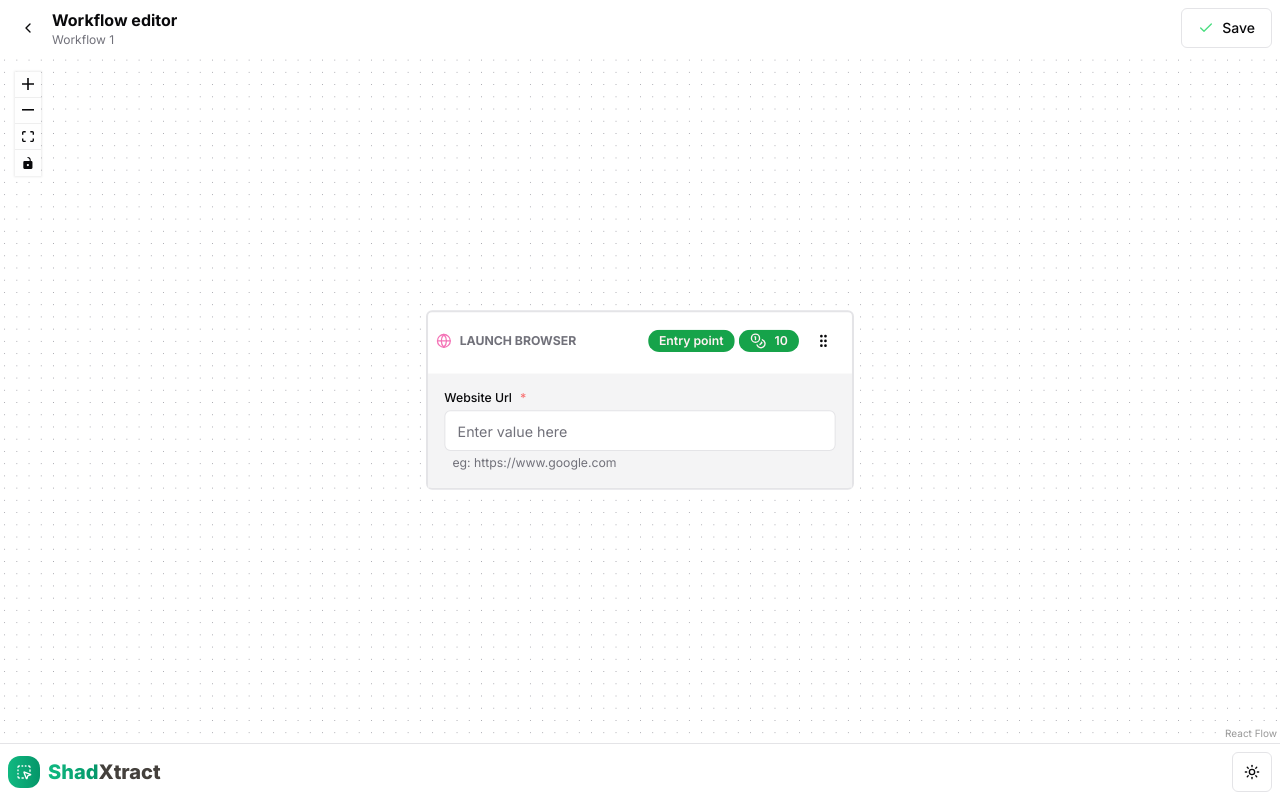
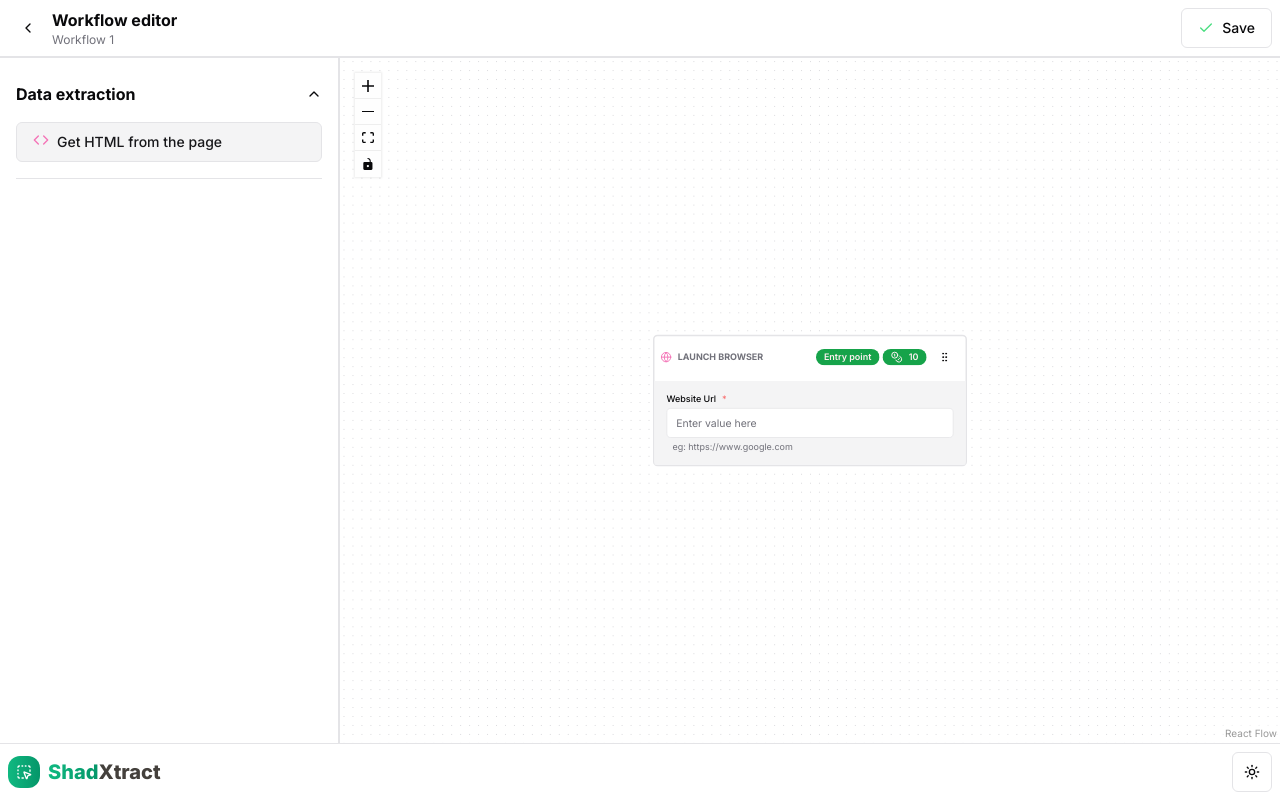
Before and after one commit to fernan-x/shadxtract, a Next.js app: page /workflow/editor/1 in a window 1280 px wide. Built offline with nearby package versions, Linux system fonts and the light colour scheme.

Commit message:
feat: add task menu to drag/drop tasks

```diff
--- a/app/workflow/_components/Editor.tsx
+++ b/app/workflow/_components/Editor.tsx
@@ -6,6 +6,7 @@ import { ReactFlowProvider } from '@xyflow/react'
 import FlowEditor from './FlowEditor'
 import { WorkflowType } from '@/core/domain/workflow/workflow.entity'
 import TopBar from './topbar/TopBar'
+import TaskMenu from './TaskMenu'
 
 function Editor({ workflow }: { workflow: WorkflowType }) {
   return (
@@ -13,6 +14,7 @@ function Editor({ workflow }: { workflow: WorkflowType }) {
       <div className='flex flex-col h-full w-full overflow-hidden'>
         <TopBar title='Workflow editor' subtitle={workflow.name} workflowId={workflow.id}/>
         <section className='flex h-full overflow-auto'>
+          <TaskMenu />
           <FlowEditor workflow={workflow} />
         </section>
       </div>
--- a/app/workflow/_components/FlowEditor.tsx
+++ b/app/workflow/_components/FlowEditor.tsx
@@ -1,12 +1,12 @@
 'use client'
 
-import React, { useEffect } from 'react'
+import React, { useCallback, useEffect } from 'react'
 import { Workflow } from '@/core/domain/workflow/workflow.entity'
 import { Background, BackgroundVariant, Controls, ReactFlow, useEdgesState, useNodesState, useReactFlow } from '@xyflow/react'
 
 import '@xyflow/react/dist/style.css'
 import { createFlowNode } from '@/lib/workflow/createFlowNode'
-import { TaskType } from '@/ui/types/app-node'
+import { AppNode, TaskType } from '@/ui/types/app-node'
 import NodeComponent from './nodes/NodeComponent'
 import { WorkflowType } from '@/core/domain/workflow/workflow.entity'
 
@@ -18,9 +18,9 @@ const snapGrid: [number, number] = [50, 50];
 const fitViewOptions = { padding: 2 };
 
 function FlowEditor({ workflow }: { workflow: WorkflowType }) {
-    const [nodes, setNodes, onNodesChange] = useNodesState([]);
+    const [nodes, setNodes, onNodesChange] = useNodesState<AppNode>([]);
     const [edges, setEdges, onEdgesChange] = useEdgesState([]);
-    const {setViewport} = useReactFlow();
+    const {setViewport, screenToFlowPosition} = useReactFlow();
 
     useEffect(() => {
         try {
@@ -38,6 +38,22 @@ function FlowEditor({ workflow }: { workflow: WorkflowType }) {
         }
     }, [setEdges, setNodes, setViewport, workflow.definition]);
 
+    const onDragOver = useCallback((event: React.DragEvent) => {
+        event.preventDefault();
+        event.dataTransfer.dropEffect = 'move';
+    }, []);
+
+    const onDrop = useCallback((event: React.DragEvent) => {
+        event.preventDefault();
+        const taskType = event.dataTransfer.getData('application/reactflow');
+        if (!taskType) return;
+
+        const position = screenToFlowPosition({ x: event.clientX, y: event.clientY });
+
+        const node = createFlowNode(taskType as TaskType, position);
+        setNodes((nds) => nds.concat(node));
+    }, [screenToFlowPosition, setNodes]);
+
     return (
         <main className='h-full w-full'>
             <ReactFlow
@@ -50,6 +66,8 @@ function FlowEditor({ workflow }: { workflow: WorkflowType }) {
                 snapToGrid
                 fitViewOptions={fitViewOptions}
                 fitView
+                onDragOver={onDragOver}
+                onDrop={onDrop}
             >
                 <Controls position='top-left' fitViewOptions={fitViewOptions} />
                 <Background variant={BackgroundVariant.Dots} gap={12} size={1} />
--- /dev/null
+++ b/app/workflow/_components/TaskMenu.tsx
@@ -0,0 +1,49 @@
+'use client'
+
+import React, { useCallback } from 'react'
+import { TaskRegistry } from '@/lib/workflow/task/registry'
+import { Accordion, AccordionContent, AccordionItem, AccordionTrigger } from '@/ui/components/ui/accordion'
+import { TaskType } from '@/ui/types/app-node'
+import { Button } from '@/ui/components/ui/button'
+
+export default function TaskMenu() {
+  return (
+    <aside className='w-[340px] min-w-[340px] max-w-[340px] border-r-2 border-separate h-full p-2 px-4 overflow-auto'>
+        <Accordion
+            type='multiple'
+            className='w-full'
+            defaultValue={['extraction']}
+        >
+            <AccordionItem value='extraction'>
+                <AccordionTrigger className='font-bold'>Data extraction</AccordionTrigger>
+                <AccordionContent className='flex flex-col gap-1'>
+                    <TaskMenuButton taskType={TaskType.PAGE_TO_HTML} />
+                </AccordionContent>
+            </AccordionItem>
+        </Accordion>
+    </aside>
+  )
+}
+
+function TaskMenuButton({ taskType }: { taskType: TaskType }) {
+    const task = TaskRegistry[taskType];
+
+    const onDragStart = useCallback((e: React.DragEvent, taskType: TaskType) => {
+        e.dataTransfer.setData('application/reactflow', taskType);
+        e.dataTransfer.effectAllowed = 'move';
+    }, []);
+
+    return (
+        <Button
+            variant='secondary'
+            className='flex justify-between items-center gap-2 border w-full cursor-grab'
+            draggable
+            onDragStart={(e) => onDragStart(e, taskType)}
+        >
+            <div className='flex gap-2'>
+                <task.icon size={16} />
+                {task.label}
+            </div>
+        </Button>
+    )
+}
--- a/app/workflow/_components/topbar/TopBar.tsx
+++ b/app/workflow/_components/topbar/TopBar.tsx
@@ -17,7 +17,7 @@ function TopBar({ title, subtitle, workflowId }: TopBarProps) {
     const router = useRouter();
 
     return (
-        <header className='flex p-2 border-p-2 border-separate justify-between w-full h-[60px] sticky top-0 bg-background z-10'>
+        <header className='flex p-2 border-b-2 border-separate justify-between w-full h-[60px] sticky top-0 bg-background z-10'>
             <div className='flex gap-1 flex-1'>
                 <TooltipWrapper content='Back'>
                     <Button
--- /dev/null
+++ b/lib/workflow/task/page-to-html.tsx
@@ -0,0 +1,16 @@
+import { Task, TaskParamType, TaskType } from '@/ui/types/app-node';
+import { CodeIcon, LucideProps } from 'lucide-react';
+
+export const PageToHtmlTask: Task = {
+    type: TaskType.PAGE_TO_HTML,
+    label: 'Get HTML from the page',
+    icon: (props: LucideProps) => <CodeIcon className='stroke-pink-400' {...props} />,
+    isEntryPoint: false,
+    inputs: [
+        {
+            name: 'Web page',
+            type: TaskParamType.BROWSER_INSTANCE,
+            required: true,
+        }
+    ]
+}
--- a/lib/workflow/task/registry.tsx
+++ b/lib/workflow/task/registry.tsx
@@ -1,6 +1,8 @@
 import { Task, TaskType } from '@/ui/types/app-node';
 import { LaunchBrowserTask } from './launch-browser';
+import { PageToHtmlTask } from './page-to-html';
 
 export const TaskRegistry: Record<TaskType, Task> = {
     [TaskType.LAUNCH_BROWSER]: LaunchBrowserTask,
+    [TaskType.PAGE_TO_HTML]: PageToHtmlTask,
 }
--- a/ui/types/app-node.ts
+++ b/ui/types/app-node.ts
@@ -3,10 +3,12 @@ import { LucideProps } from 'lucide-react';
 
 export enum TaskType {
     LAUNCH_BROWSER = 'LAUNCH_BROWSER',
+    PAGE_TO_HTML = 'PAGE_TO_HTML',
 }
 
 export enum TaskParamType {
     STRING = 'STRING',
+    BROWSER_INSTANCE = 'BROWSER_INSTANCE',
 }
 
 export type TaskInputType = {
```
